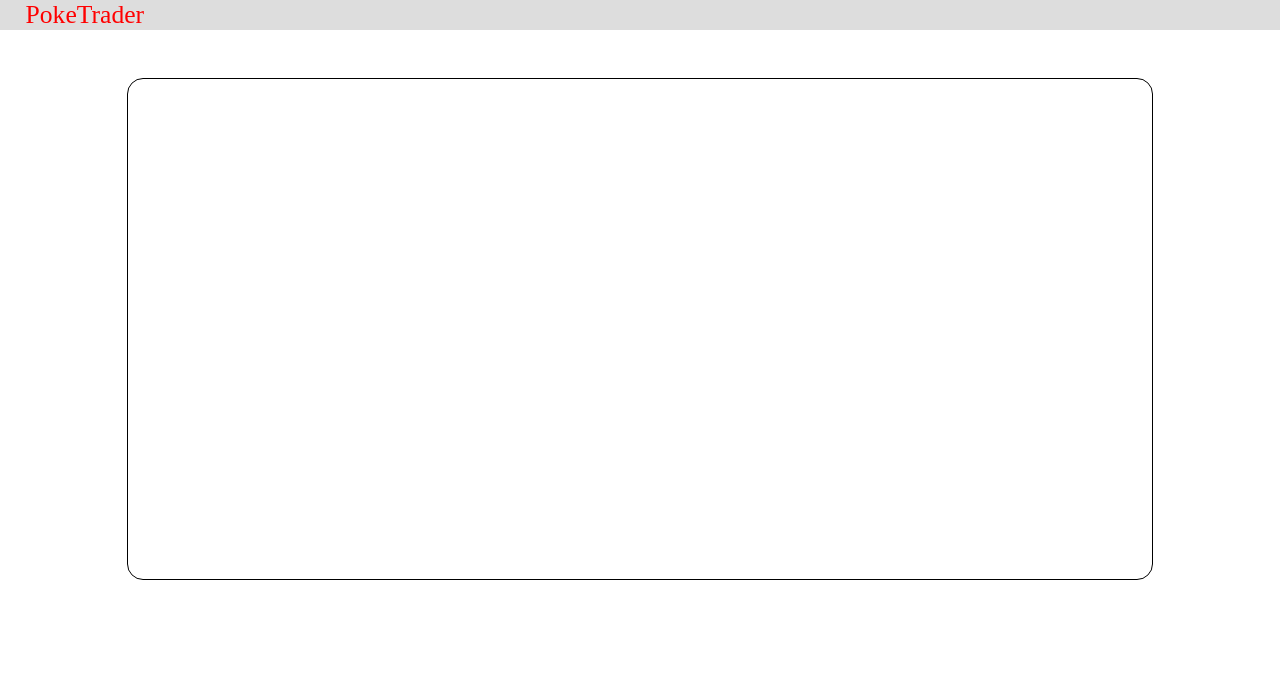
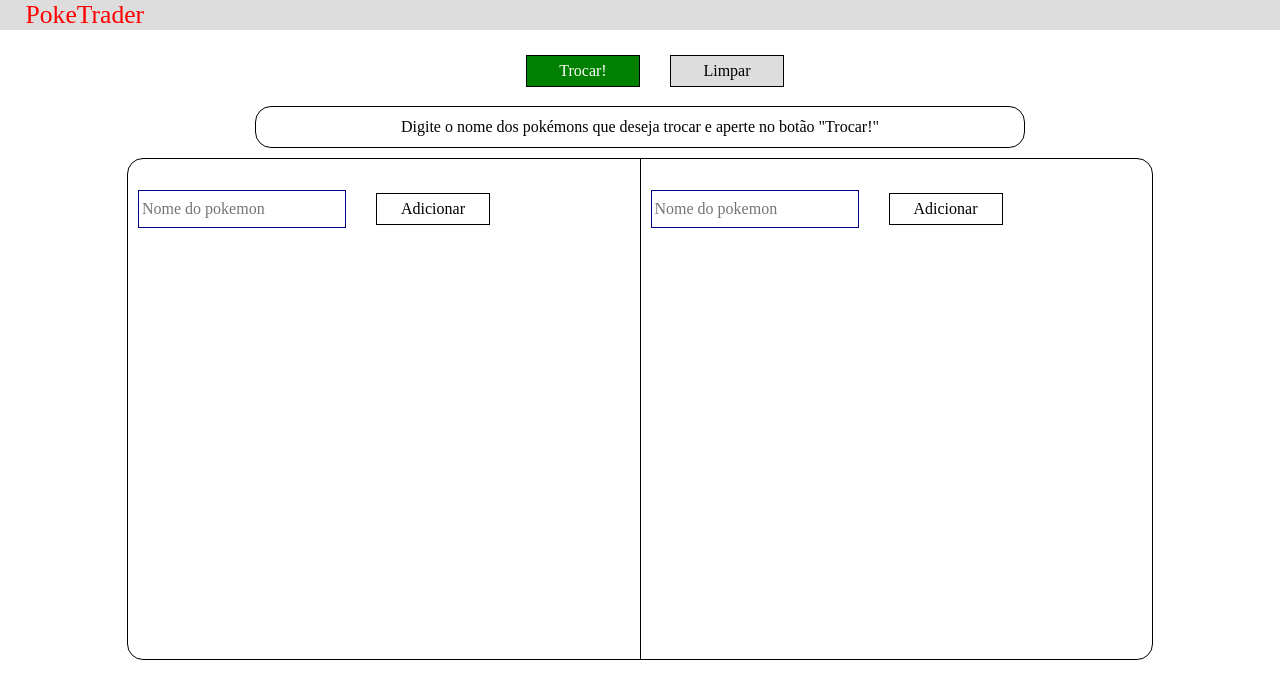
Before and after one commit to tiagorccabral/poketrader-front, a React (Create React App) app: page / in a window 1280 px wide. Shown: the top 698 px of the page. Built offline with nearby package versions, Linux system fonts and the light colour scheme.

Commit message:
:sparkles: feat: connects backend trade route with frontend

```diff
--- a/src/components/TradeBox/index.js
+++ b/src/components/TradeBox/index.js
@@ -1,11 +1,145 @@
-import React from 'react';
+import React, { useState } from 'react';
+import axios from 'axios'
 
-import { Container } from './styles';
+import {
+  Container, TraderContainer, TraderForm, MiddleSeparator, PokemonInput, PokemonInputContainer,
+  SubmitButton, PokemonList, PokemonCard, PokemonCardTitle, PokemonCardImage,
+  ActionButtonsContainer, TradeButton, ClearButton, ActionMessageContainer, ActionMessageText
+} from './styles';
+
+function useInput(defaultValue) {
+  const [value, setValue] = useState(defaultValue);
+  function onChange(e) {
+    setValue(e.target.value);
+  }
+  return {
+    value,
+    onChange,
+  };
+}
 
 function TradeBox() {
+
+  async function fetchPokemonData(trainer, pokemonName) {
+    try {
+      const data = await axios.get(`https://pokeapi.co/api/v2/pokemon/${pokemonName}`)
+      if (trainer === 'firstTrainer') {
+        setTrader1Pokemons(trader1Pokemons => [...trader1Pokemons, { id: data.data.id, name: data.data.name, imageUrl: data.data.sprites.front_default }])
+      } else {
+        setTrader2Pokemons(trader2Pokemons => [...trader2Pokemons, { id: data.data.id, name: data.data.name, imageUrl: data.data.sprites.front_default }])
+      }
+    } catch (error) {
+      setErrorMessage("Pokemon não encontrado!")
+    }
+  }
+
+  async function makeTradePress() {
+    if (trader1Pokemons === [] | trader2Pokemons === []) {
+      setErrorMessage("Informar ao menos um pokemon de cada lado!")
+      return
+    } else {
+      try {
+        const trainer1 = trader1Pokemons.map(pokemon => `${pokemon.id}`)
+        const trainer2 = trader2Pokemons.map(pokemon => `${pokemon.id}`)
+        const formData = {
+          trader1: { pokemon_ids: trainer1 },
+          trader2: { pokemon_ids: trainer2 }
+        }
+        const response = await axios.post(`http://localhost:3000/v1/trade/`, formData)
+        setSuccessMessage(response.data.message)
+      } catch (error) {
+        if (error.response) {
+          setErrorMessage(error.response.data.message)
+        }
+      }
+    }
+  }
+
+  function displayMessage() {
+    if (errorMessage) {
+      return (
+        <ActionMessageText color="red">{errorMessage}</ActionMessageText>
+      )
+    } else if (successMessage) {
+      return <ActionMessageText color="green">{successMessage}</ActionMessageText>
+    }
+  }
+
+  function clearDataPress() {
+    setTrader1Pokemons([])
+    setTrader2Pokemons([])
+    setErrorMessage(null)
+    setSuccessMessage(null)
+  }
+
+  const [trader1Pokemons, setTrader1Pokemons] = useState([]);
+  const [trader2Pokemons, setTrader2Pokemons] = useState([]);
+
+  const [errorMessage, setErrorMessage] = useState(null);
+  const [successMessage, setSuccessMessage] = useState(null);
+
+  const leftInputProps = useInput();
+  const rightInputProps = useInput();
+
   return (
     <Container>
-
+      <ActionButtonsContainer>
+        <TradeButton onClick={() => makeTradePress()}>
+          Trocar!
+        </TradeButton>
+        <ClearButton onClick={() => clearDataPress()}>
+          Limpar
+        </ClearButton>
+      </ActionButtonsContainer>
+      <ActionMessageContainer>
+        <ActionMessageText>Digite o nome dos pokémons que deseja trocar e aperte no botão "Trocar!"</ActionMessageText>
+        {displayMessage()}
+      </ActionMessageContainer>
+      <TraderContainer>
+        <TraderForm>
+          <PokemonInputContainer>
+            <PokemonInput
+              {...leftInputProps}
+              placeholder="Nome do pokemon"
+            />
+            <SubmitButton onClick={() => fetchPokemonData('firstTrainer', leftInputProps.value)}>
+              Adicionar
+            </SubmitButton>
+          </PokemonInputContainer>
+          <PokemonList>
+            {trader1Pokemons.map((pokemon) => {
+              return (
+                <PokemonCard key={pokemon.id}>
+                  <PokemonCardImage src={pokemon.imageUrl} alt={pokemon.name} />
+                  <PokemonCardTitle>{pokemon.name}</PokemonCardTitle>
+                </PokemonCard>
+              )
+            })}
+          </PokemonList>
+        </TraderForm>
+        <MiddleSeparator />
+        <TraderForm>
+          <PokemonInputContainer>
+            <PokemonInput
+              {...rightInputProps}
+              placeholder="Nome do pokemon"
+            />
+            <SubmitButton onClick={() => fetchPokemonData('secondTrainer', rightInputProps.value)}>
+              Adicionar
+            </SubmitButton>
+          </PokemonInputContainer>
+          <PokemonList>
+            {trader2Pokemons.map((pokemon) => {
+              return (
+                <PokemonCard key={pokemon.id}>
+                  <PokemonCardImage src={pokemon.imageUrl} alt={pokemon.name} />
+                  <PokemonCardTitle>{pokemon.name}</PokemonCardTitle>
+                </PokemonCard>
+              )
+            })}
+          </PokemonList>
+        </TraderForm>
+      </TraderContainer>
     </Container>
   );
 }
--- a/src/components/TradeBox/styles.js
+++ b/src/components/TradeBox/styles.js
@@ -1,8 +1,144 @@
 import styled from 'styled-components';
 
 export const Container = styled.div`
+  width: 100%;
+  height: 500px;
+  display: grid;
+  grid-template-columns: 1fr;
+  justify-content: center;
+`;
+
+export const TraderContainer = styled.div`
   width: 80%;
   height: 500px;
   border: 1px solid black;
   border-radius: 1em;
+  display: flex;
+  justify-content: center;
+  align-items: center;
+  margin: auto;
 `;
+
+export const ActionMessageContainer = styled.div`
+  width: 60%;
+  height: 40px;
+  border: 1px solid black;
+  border-radius: 1em;
+  display: flex;
+  flex-direction: column;
+  justify-content: center;
+  align-items: center;
+  margin: 10px auto;
+`;
+
+export const ActionMessageText = styled.p`
+  font: 30px;
+  margin: 0;
+  display: block;
+  color: ${props => (props.color ? props.color : 'black')};
+`;
+
+export const MiddleSeparator = styled.div`
+  height: 100%;
+  width: 1px;
+  background-color: black;
+`;
+
+export const TraderForm = styled.div`
+  height: 90%;
+  width: 50%;
+  display: grid;
+  justify-content: left;
+  margin-left: 10px;
+  grid-template-columns: repeat(1, 1fr);
+  grid-template-rows: 60px 1fr;
+`;
+
+export const PokemonInputContainer = styled.div`
+  width: 100%;
+  height: 50px;
+  display: flex;
+  justify-content: left;
+  align-items: center;
+`;
+
+export const ActionButtonsContainer = styled.div`
+  width: 100%;
+  height: 50px;
+  display: flex;
+  justify-content: center;
+  align-items: center;
+`;
+
+export const SubmitButton = styled.div`
+  width: 7em;
+  display: flex;
+  justify-content: center;
+  align-items: center;
+  margin-left: 30px;
+  height: 30px;
+  cursor: pointer;
+  border: 1px solid black;
+`;
+
+export const TradeButton = styled.div`
+  width: 7em;
+  display: flex;
+  justify-content: center;
+  align-items: center;
+  margin-left: 30px;
+  height: 30px;
+  cursor: pointer;
+  background-color: green;
+  color: white;
+  border: 1px solid black;
+`;
+
+export const ClearButton = styled.div`
+  width: 7em;
+  display: flex;
+  justify-content: center;
+  align-items: center;
+  margin-left: 30px;
+  height: 30px;
+  cursor: pointer;
+  background-color: #ddd;
+  color: black;
+  border: 1px solid black;
+`;
+
+export const PokemonList = styled.div`
+  height: auto;
+  display: grid;
+  overflow-y: scroll;
+  flex-direction: column;
+  grid-template-rows: 60px 1fr;
+  grid-row-gap: 40px;
+  width: 100%;
+`;
+
+export const PokemonCard = styled.div`
+  width: 40%;
+  height: 60px;
+  border: 1px solid gray;
+  display: flex;
+  align-items: center;
+  justify-content: left;
+  padding: 10px;
+`;
+
+export const PokemonCardTitle = styled.span`
+  font: 25px;
+`;
+
+export const PokemonCardImage = styled.img`
+  width: 75px;
+  height: 75px;
+`;
+
+export const PokemonInput = styled.input`
+  margin: 20px 0px;
+  height: 30px;
+  border: 1px solid darkblue;
+  padding: 3px;
+`;
--- a/src/components/shared/Navbar/index.js
+++ b/src/components/shared/Navbar/index.js
@@ -5,7 +5,7 @@ import { Container, BrandName } from './styles';
 function Navbar() {
   return (
     <Container>
-      <BrandName>PokeTrader</BrandName>
+      <BrandName to="/">PokeTrader</BrandName>
     </Container>
   );
 }
--- a/src/pages/TradeScreen/styles.js
+++ b/src/pages/TradeScreen/styles.js
@@ -4,7 +4,7 @@ export const Container = styled.div`
   width: 100%;
   height: 100%;
   display: flex;
-  margin-top: 3em;
+  margin-top: 1em;
   justify-content: center;
   align-items: center;
 `;
```
